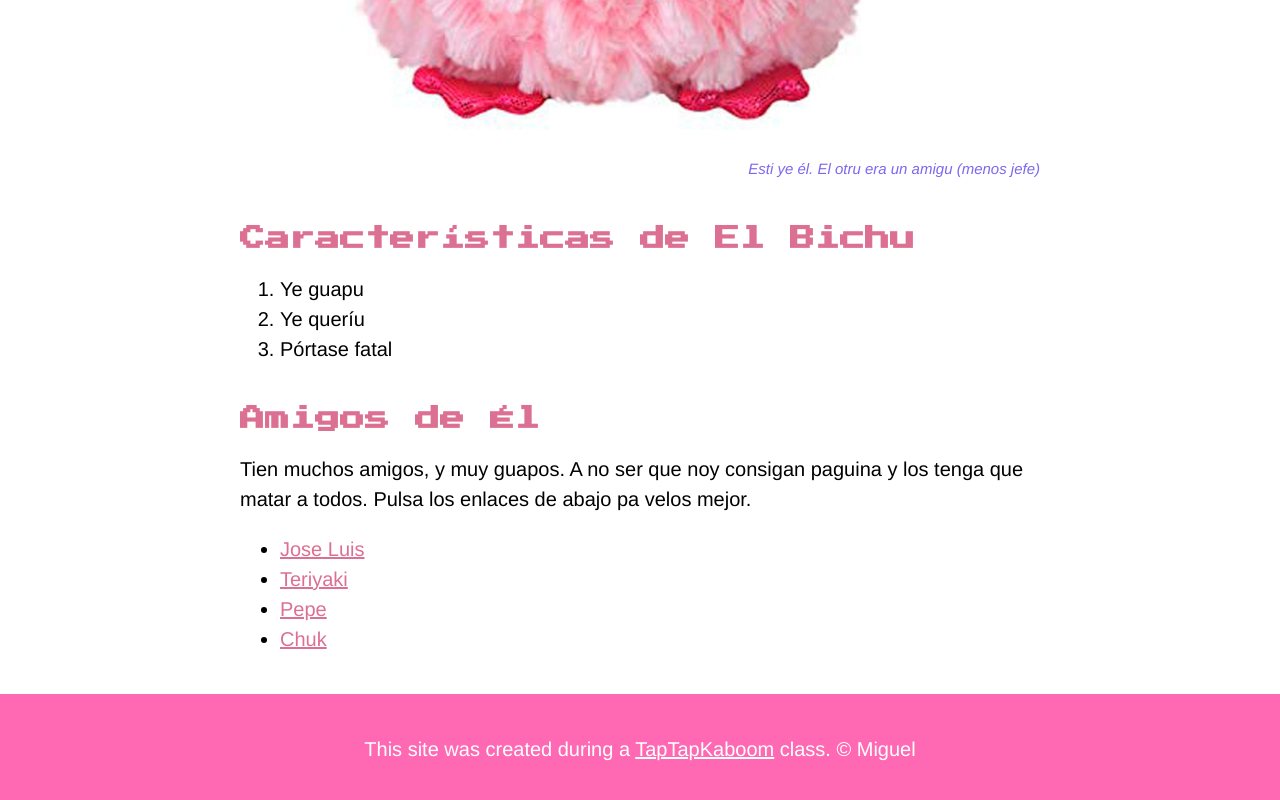
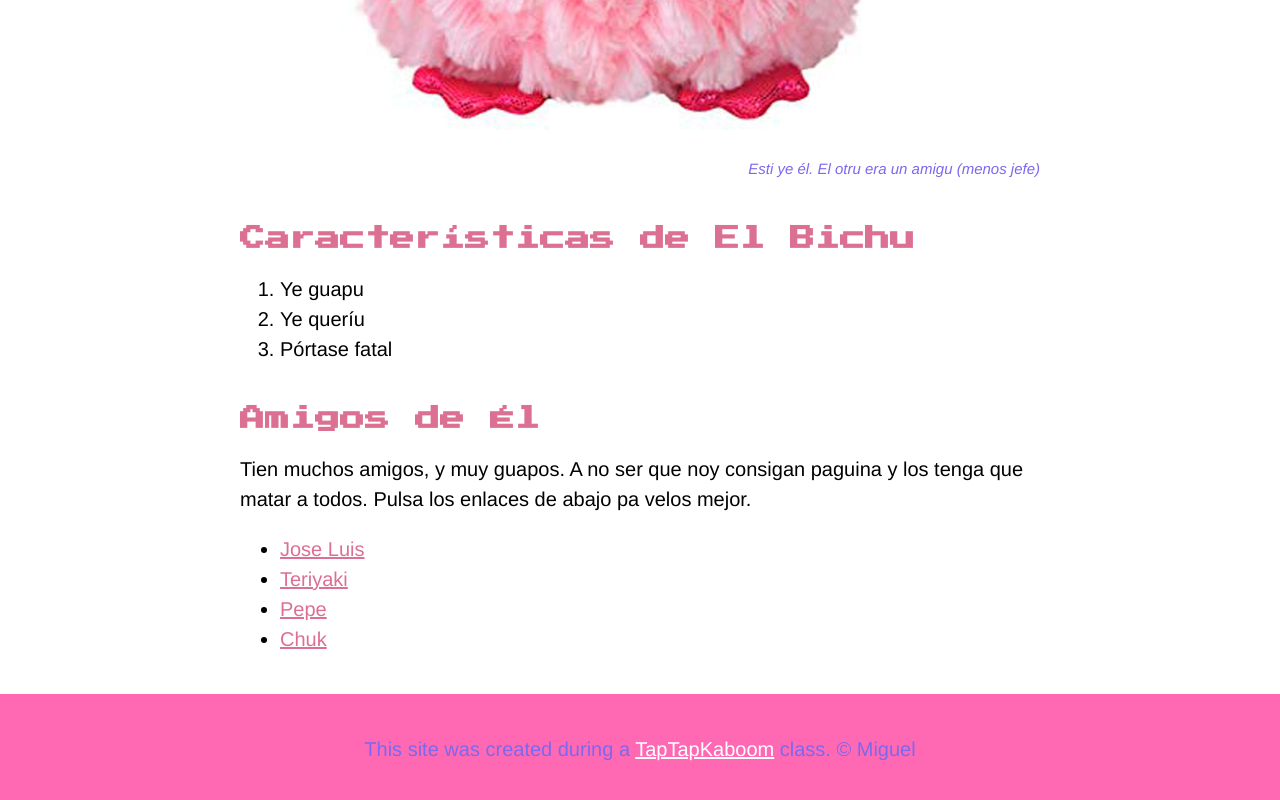
Before and after one commit to k0alabanana/prueba-ss, a plain HTML site: page index.html in a window 1280 px wide. Shown: the part 1339-2139 px from the top of the page. Drawn offline with Linux system fonts and the light colour scheme.

Commit message:
Update bichu.css

```diff
--- a/css/bichu.css
+++ b/css/bichu.css
@@ -54,7 +54,7 @@ a:hover{
 footer{
 	background-color: hotpink;
 	text-align: center;
-	color: white;
+	color: mediumslateblue;
 	padding: 20px;
 	margin: 0;
 }
```
